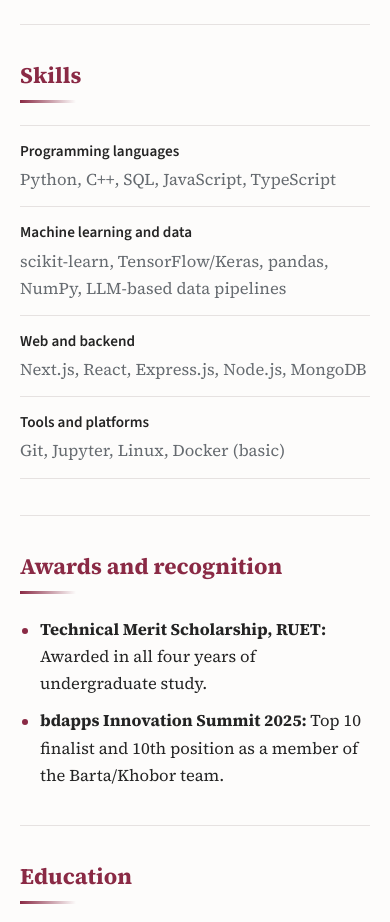
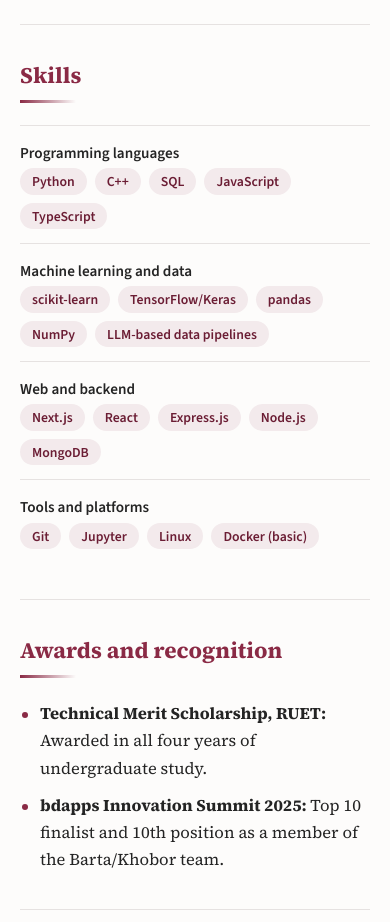
Before and after one commit to Niloydey59/Niloydey59.github.io, a plain HTML site: page index.html in a window 390 px wide. Shown: the part 5640-6562 px from the top of the page. Drawn offline with nearby package versions, Linux system fonts and the light colour scheme.

Commit message:
Style skills as responsive pills
Wrap skill entries in spans and style them as responsive accent-colored pills, with adjusted grid spacing and mobile layout.

```diff
--- a/index.html
+++ b/index.html
@@ -174,13 +174,13 @@
       <h2>Skills</h2>
       <dl class="skills">
         <dt>Programming languages</dt>
-        <dd>Python, C++, SQL, JavaScript, TypeScript</dd>
+        <dd><span>Python</span><span>C++</span><span>SQL</span><span>JavaScript</span><span>TypeScript</span></dd>
         <dt>Machine learning and data</dt>
-        <dd>scikit-learn, TensorFlow/Keras, pandas, NumPy, LLM-based data pipelines</dd>
+        <dd><span>scikit-learn</span><span>TensorFlow/Keras</span><span>pandas</span><span>NumPy</span><span>LLM-based data pipelines</span></dd>
         <dt>Web and backend</dt>
-        <dd>Next.js, React, Express.js, Node.js, MongoDB</dd>
+        <dd><span>Next.js</span><span>React</span><span>Express.js</span><span>Node.js</span><span>MongoDB</span></dd>
         <dt>Tools and platforms</dt>
-        <dd>Git, Jupyter, Linux, Docker (basic)</dd>
+        <dd><span>Git</span><span>Jupyter</span><span>Linux</span><span>Docker (basic)</span></dd>
       </dl>
     </section>
 
--- a/style.css
+++ b/style.css
@@ -295,20 +295,34 @@ p { margin: 0 0 14px; }
   padding: 4px 11px;
 }
 
-/* ---------- Skills (hairline table) ---------- */
+/* ---------- Skills (hairline table with pills) ---------- */
 .skills {
   display: grid;
-  grid-template-columns: 11rem 1fr;
+  grid-template-columns: 13rem 1fr;
   margin: 0;
-  border-bottom: 1px solid var(--rule);
 }
 .skills dt, .skills dd {
   margin: 0;
-  padding: 13px 0;
+  padding: 15px 0;
   border-top: 1px solid var(--rule);
 }
-.skills dt { font-family: var(--sans); font-weight: 600; font-size: 0.95rem; }
-.skills dd { color: var(--slate); }
+.skills dt {
+  font-family: var(--sans);
+  font-weight: 600;
+  font-size: 0.95rem;
+  padding-right: 16px;
+}
+.skills dd { display: flex; flex-wrap: wrap; gap: 8px; align-content: flex-start; }
+.skills dd span {
+  font-family: var(--sans);
+  font-size: 0.86rem;
+  font-weight: 600;
+  line-height: 1.2;
+  color: var(--accent-deep);
+  background: color-mix(in srgb, var(--accent) 10%, #fff);
+  border-radius: 999px;
+  padding: 5px 12px;
+}
 
 /* ---------- Awards, education, news ---------- */
 .plain-list, .news-list { margin: 0; padding: 0; list-style: none; }
@@ -374,6 +388,6 @@ footer {
   .stack dd { margin-bottom: 8px; }
   .skills { grid-template-columns: 1fr; }
   .skills dt { border-top: 1px solid var(--rule); padding-bottom: 0; }
-  .skills dd { border-top: none; padding-top: 2px; }
+  .skills dd { border-top: none; padding-top: 2px; padding-bottom: 14px; }
   footer { padding: 16px 20px 40px; }
 }
```
